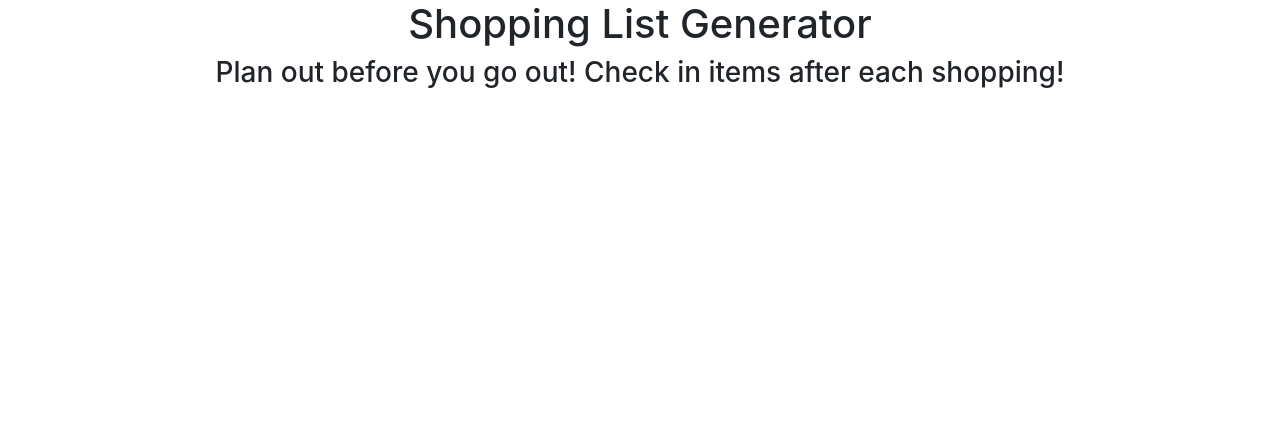
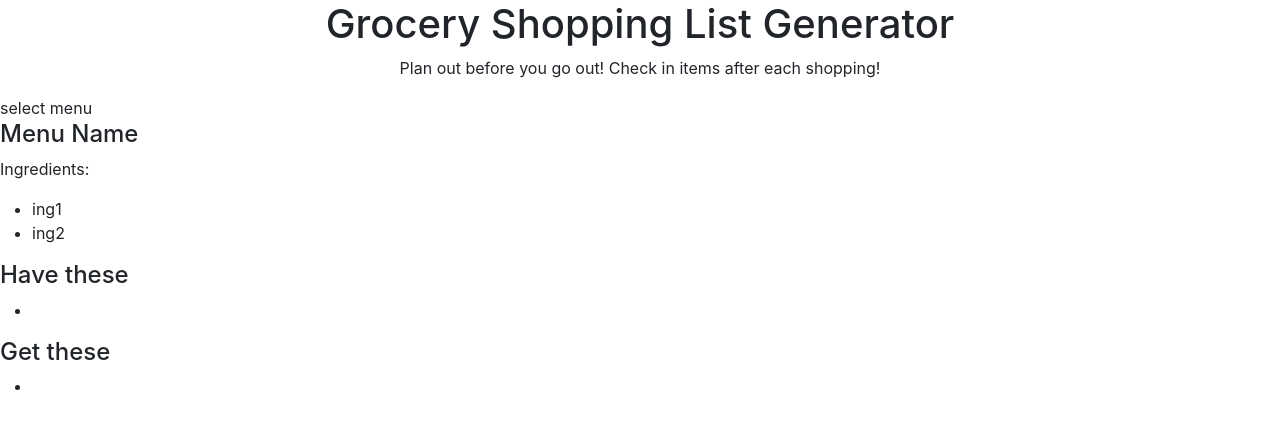
Before and after one commit to kosmicdancer/phase2project-shoppingList-generator, a React (Create React App) app: page / in a window 1280 px wide. Shown: the top 428 px of the page. Built offline with nearby package versions, Linux system fonts and the light colour scheme.

Commit message:
created components skeltons

```diff
--- a/src/App.js
+++ b/src/App.js
@@ -1,14 +1,34 @@
 import React from 'react';
 import './App.css';
+import MenuPlanForm from './components/menuPlanForm';
+import ItemsNeededListContainer from './components/itemsNeededListContainer';
+import ItemsHaveListContainer from './components/itemsHaveListContainer'
+import ShoppingListContainer from './components/shoppingListContainer'
+import CheckInItemForm from './components/checkInItemForm';
+
+
 
 function App() {
   return (
     <div>
       <header className="text-center">
-        <h1>Shopping List Generator</h1>
-        <h3>Plan out before you go out! Check in items after each shopping!</h3>
+        <h1>Grocery Shopping List Generator</h1>
+        <p>Plan out before you go out! Check in items after each shopping!</p>
       </header>
+
+      <div>
+      <MenuPlanForm />
+      <ItemsNeededListContainer />
+      </div>
+      <div>
+      <ItemsHaveListContainer />
+      <ShoppingListContainer />
+      </div>
+      <div>
+      <CheckInItemForm />
+      </div>
     </div>
+
   );
 }
 
--- /dev/null
+++ b/src/components/checkInItemForm.js
@@ -0,0 +1,14 @@
+import React from 'react';
+
+function CheckInItemForm () {
+
+    return (
+        <form>
+
+        </form>
+
+    )
+}
+
+
+export default CheckInItemForm
--- /dev/null
+++ b/src/components/itemsHaveListContainer.js
@@ -0,0 +1,19 @@
+import React from 'react';
+
+function ItemsHaveListContainer() {
+
+
+    return (
+        <div>
+            <h4>Have these</h4>
+            <ul>
+                <li>
+
+                </li>
+            </ul>
+        </div>
+
+    )
+}
+
+export default ItemsHaveListContainer
--- /dev/null
+++ b/src/components/itemsNeededListContainer.js
@@ -0,0 +1,18 @@
+import React from 'react';
+
+function itemsNeededListContainer ({menus}) {
+
+    return (
+        <div>
+            <h4>Menu Name</h4>
+            <p>Ingredients:</p>
+            <ul>
+                <li>ing1</li>
+                <li>ing2</li>
+            </ul>
+        </div>
+
+    )
+}
+
+export default itemsNeededListContainer
--- /dev/null
+++ b/src/components/menuPlanForm.js
@@ -0,0 +1,49 @@
+import React, { useState } from 'react';
+
+function MenuPlanForm () {
+    const menuPlan = [
+        { menus : 1 },
+        { menus : 2 },
+        { menus : 3 },
+        { menus : 4 },
+        { menus : 5 },
+        { menus : 6 }
+        ]
+    function handleSubmit (e) {
+
+    }
+
+    return (
+        <div>
+            <form>select menu</form>
+
+        </div>
+
+     );
+}
+
+export default MenuPlanForm;
+
+// function App() {
+//     const options = [
+//       { option1: "1" },
+//       { option2: "2" },
+//       { option3: "3" },
+//       { option4: "4" }
+//     ];
+//     return (
+//       <div className="App">
+//         <h1>Hello CodeSandbox</h1>
+//         <Input type="select">
+//           {options.map(option => {
+//             return (
+//               <option value={Object.values(option)}>
+//                 {" "}
+//                 {Object.keys(option)}{" "}
+//               </option>
+//             );
+//           })}
+//         </Input>
+//       </div>
+//     );
+//   }
--- /dev/null
+++ b/src/components/shoppingListContainer.js
@@ -0,0 +1,19 @@
+import React from 'react';
+
+function ShoppingListContainer () {
+
+
+    return (
+        <div>
+        <h4>Get these</h4>
+            <ul>
+                <li>
+
+                </li>
+            </ul>
+        </div>
+
+    );
+};
+
+export default ShoppingListContainer
```
